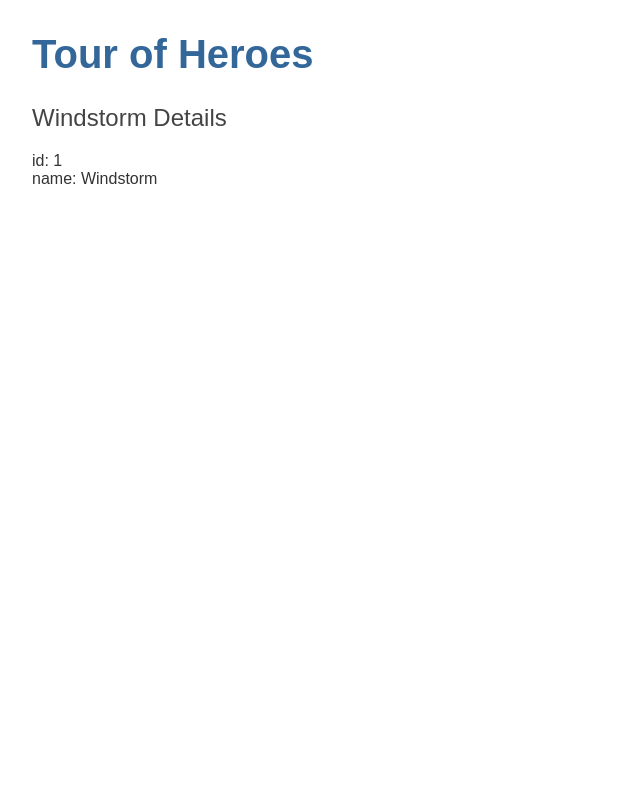
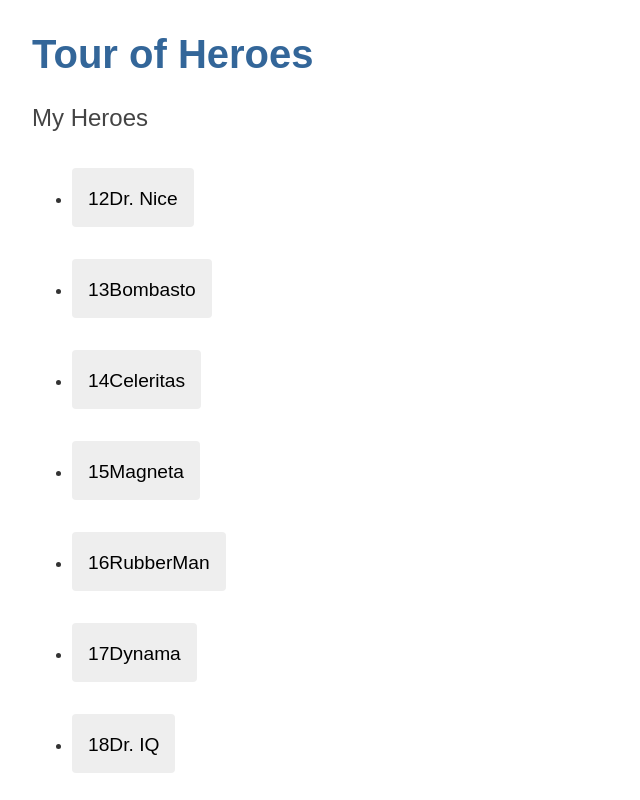
Before and after one commit to Kiiskii/tour-of-heroes, an Angular app: page / in a window 1280 px wide. Shown: the top 800 px of the page, without its empty margins (0-640 px from the left). Built offline with nearby package versions, Linux system fonts and the light colour scheme.

Commit message:
Export class "heroes" from ts file into html file

```diff
--- a/src/app/component/heroes/heroes.component.html
+++ b/src/app/component/heroes/heroes.component.html
@@ -1,3 +1,9 @@
-<h2>{{ hero.name }} Details</h2>
-<div><span>id: </span>{{ hero.id }}</div>
-<div><span>name: </span>{{ hero.name }}</div>
+<h2>My Heroes</h2>
+<ul class="heroes">
+  <li *ngFor="let hero of heroes">
+    <button type="button">
+      <span class="badge">{{ hero.id }}</span>
+      <span class="name">{{ hero.name }}</span>
+    </button>
+  </li>
+</ul>
--- a/src/app/component/heroes/heroes.component.ts
+++ b/src/app/component/heroes/heroes.component.ts
@@ -1,5 +1,6 @@
 import { Component, OnInit } from '@angular/core';
 import { Hero } from '../../hero';
+import { HEROES } from '../../mock-heroes';
 
 @Component({
   selector: 'app-heroes',
@@ -7,10 +8,7 @@ import { Hero } from '../../hero';
   styleUrls: ['./heroes.component.css'],
 })
 export class HeroesComponent implements OnInit {
-  hero: Hero = {
-    id: 1,
-    name: 'Windstorm',
-  };
+  heroes = HEROES;
 
   constructor() {}
 
```
Also changed, not shown: src/app/app.module.ts (+5 -9 lines).
